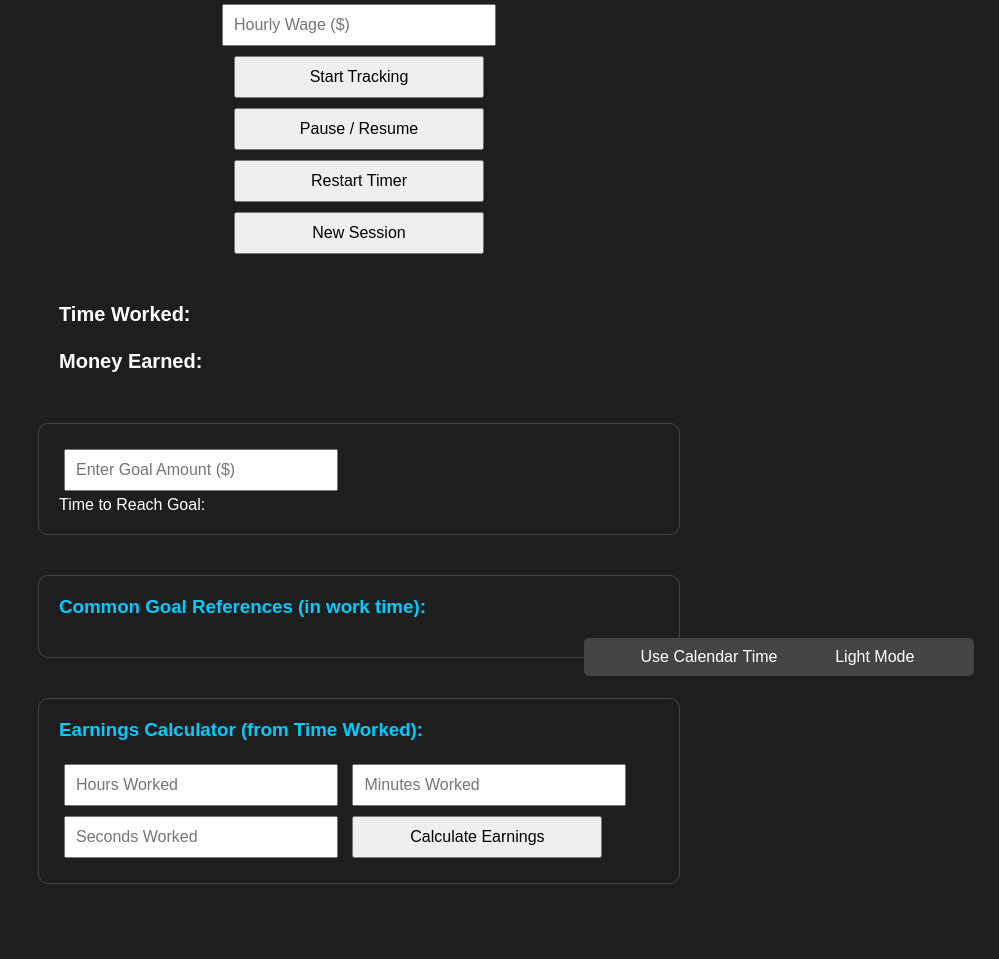
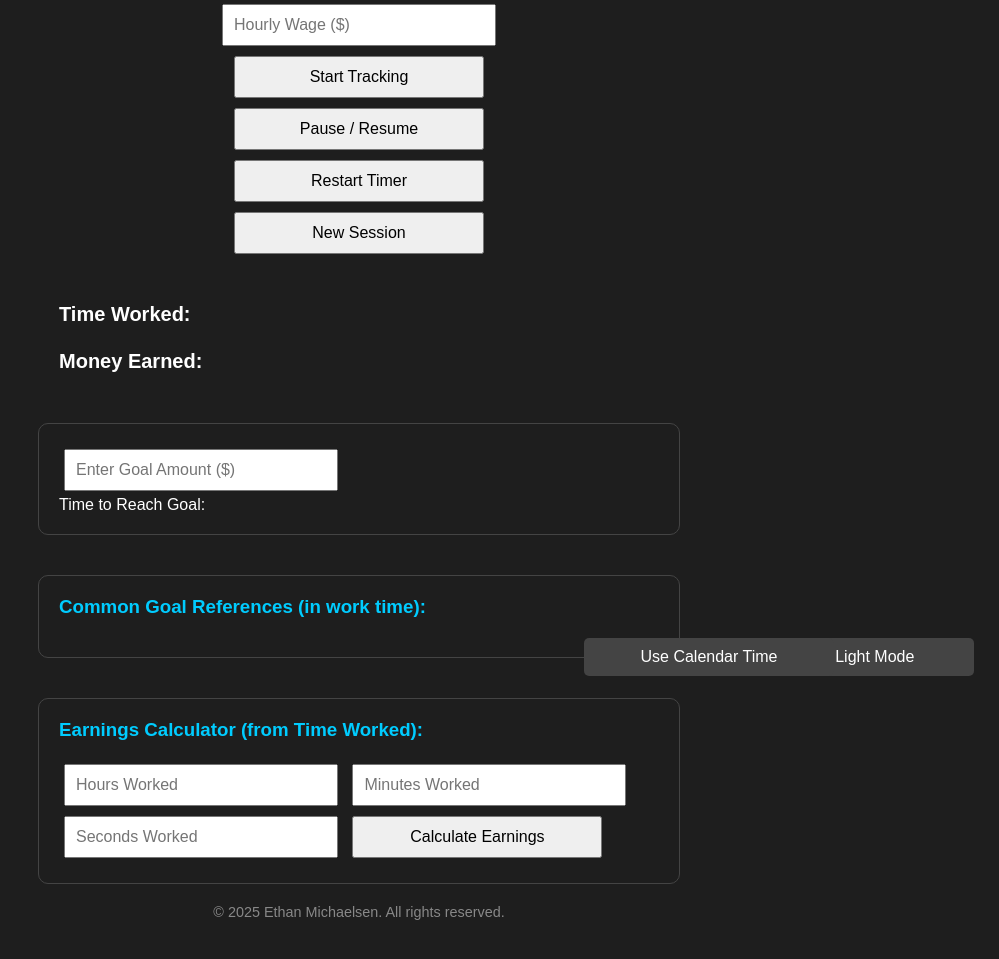
Before and after one commit to EthanMichaelsen/Live-Pay-Tracker, a plain HTML site: page index.html in a window 1280 px wide. Shown: the part 99-1058 px from the top of the page, without its empty margins (281-1280 px from the left). Before the commit the page ends 1003 px from the top, so only its background shows below. Drawn offline with Linux system fonts and the light colour scheme.

Commit message:
Added footer

```diff
--- a/index.html
+++ b/index.html
@@ -78,6 +78,14 @@
       margin-top: 0;
       color: #00ccff;
     }
+    footer {
+      text-align: center;
+      font-size: 0.9em;
+      color: var(--text-secondary, #888);
+      padding: 20px 0;
+      width: 100%;
+      max-width: 600px;
+    }
   </style>
 </head>
 <body>
@@ -116,6 +124,8 @@
 
   <button id="darkModeToggle" onclick="toggleDarkMode()">Toggle Light Mode</button>
   <button id="timeModeToggle" onclick="toggleTimeMode()">Use Calendar Time</button>
+
+  <footer>© 2025 Ethan Michaelsen. All rights reserved.</footer>
 
   <script>
     let startTime = null;
```
